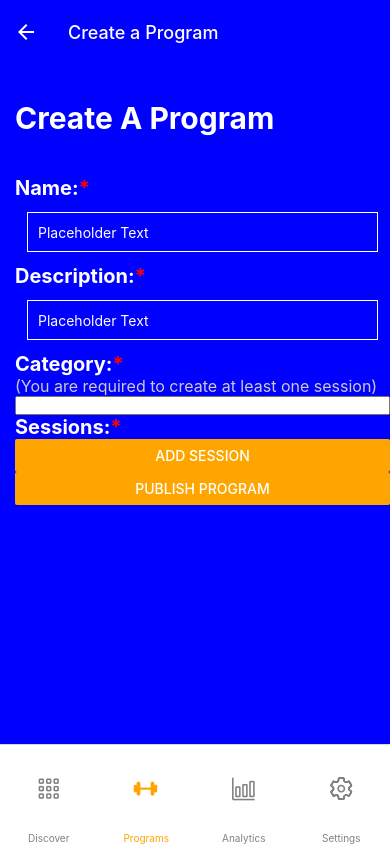
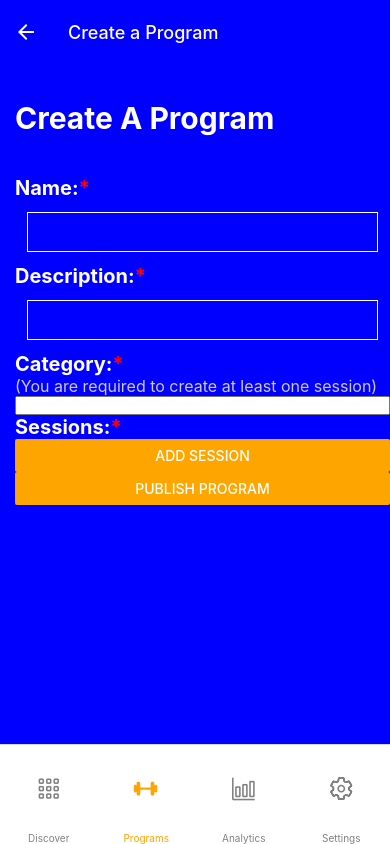
Before and after one commit to KyleGrande/ufit-frontend, a React Native app in the folder UFIT/: screen /Programs in a window 390 px wide. Both pictures are taken after a click on the button "CREATE PROGRAM". Built offline with nearby package versions, Linux system fonts and the light colour scheme; no server answers.

Commit message:
got rid of placeholder text and changed initial state of selectedprogram in program creation page

```diff
--- a/UFIT/src/screens/UserProgramsStack/ProgramCreation/ProgramCreate.tsx
+++ b/UFIT/src/screens/UserProgramsStack/ProgramCreation/ProgramCreate.tsx
@@ -21,9 +21,9 @@ type ProgramsMainScreenProps = {
 };
 
 export default function ProgramCreate({ navigation }: ProgramsMainScreenProps) {
-  const [name, onChangeName] = React.useState("Placeholder Text");
-  const [description, onChangeDescription] = React.useState("Placeholder Text");
-  const [selectedProgram, setSelectedProgram] = useState(["strength", "yoga"]);
+  const [name, onChangeName] = React.useState("");
+  const [description, onChangeDescription] = React.useState("");
+  const [selectedProgram, setSelectedProgram] = useState("strength");
 
   return (
     <View style={creatingStyles.viewContainer}>
@@ -77,10 +77,10 @@ export default function ProgramCreate({ navigation }: ProgramsMainScreenProps) {
             >
               Category:
               <Text style={{ color: "red" }}>*</Text>
-
             </Text>
-            <Text style={{ color: "#CECACA", fontSize:16 }}>(You are required to create
-              at least one session)</Text>
+            <Text style={{ color: "#CECACA", fontSize: 16 }}>
+              (You are required to create at least one session)
+            </Text>
             <Picker
               style={{ color: "white", marginTop: 0, paddingTop: 0 }}
               selectedValue={selectedProgram}
```
